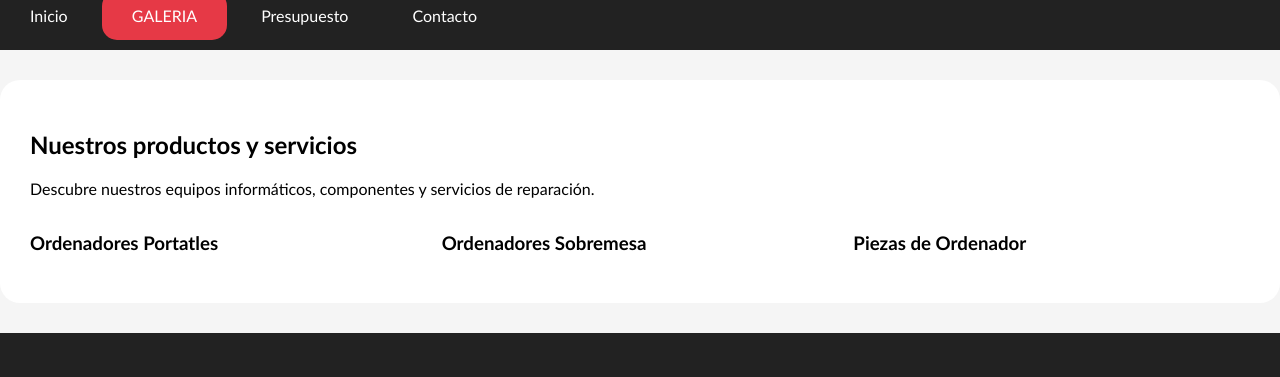
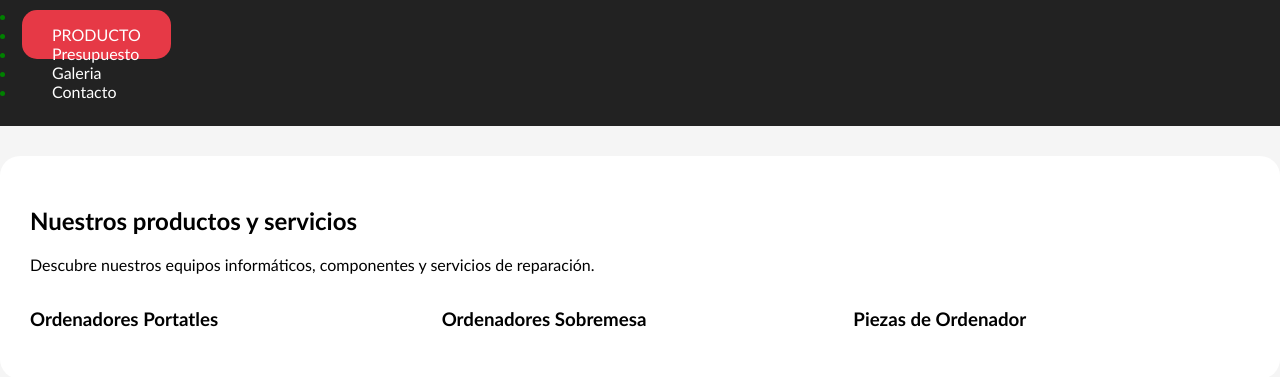
Before and after one commit to Jorge-Pichi/Jorge-Pichi.giithub.io, a plain HTML site: page tiendadeinformatica/galeria.html in a window 1280 px wide. Shown: the part 101-478 px from the top of the page. Drawn offline with Linux system fonts and the light colour scheme; files that its build step writes are made by us from their sources; files whose address does not match are found by name.

Commit message:
Update galeria.html

```diff
--- a/tiendadeinformatica/galeria.html
+++ b/tiendadeinformatica/galeria.html
@@ -14,10 +14,11 @@
         <h1>TIENDA DE INFORMÁTICA</h1>
 
         <nav>
-            <a href="index.html">Inicio</a>
-            <a href="galeria.html" class="activo">GALERIA</a>
-            <a href="presupuesto.html">Presupuesto</a>
-            <a href="contacto.html">Contacto</a>
+            <li><a href="../index.html">Inicio</a></li>
+            <li><a href="../tiendadeinformatica/producto.html" class="activo">PRODUCTO</a></li>
+            <li><a href="../tiendadeinformatica/presupuesto.html">Presupuesto</a></li>
+            <li><a href="../tiendadeinformatica/galeria.html">Galeria</a></li>
+            <li><a href="../tiendadeinformatica/contacto.html">Contacto</a></li>
         </nav>
     </header>
 
```
